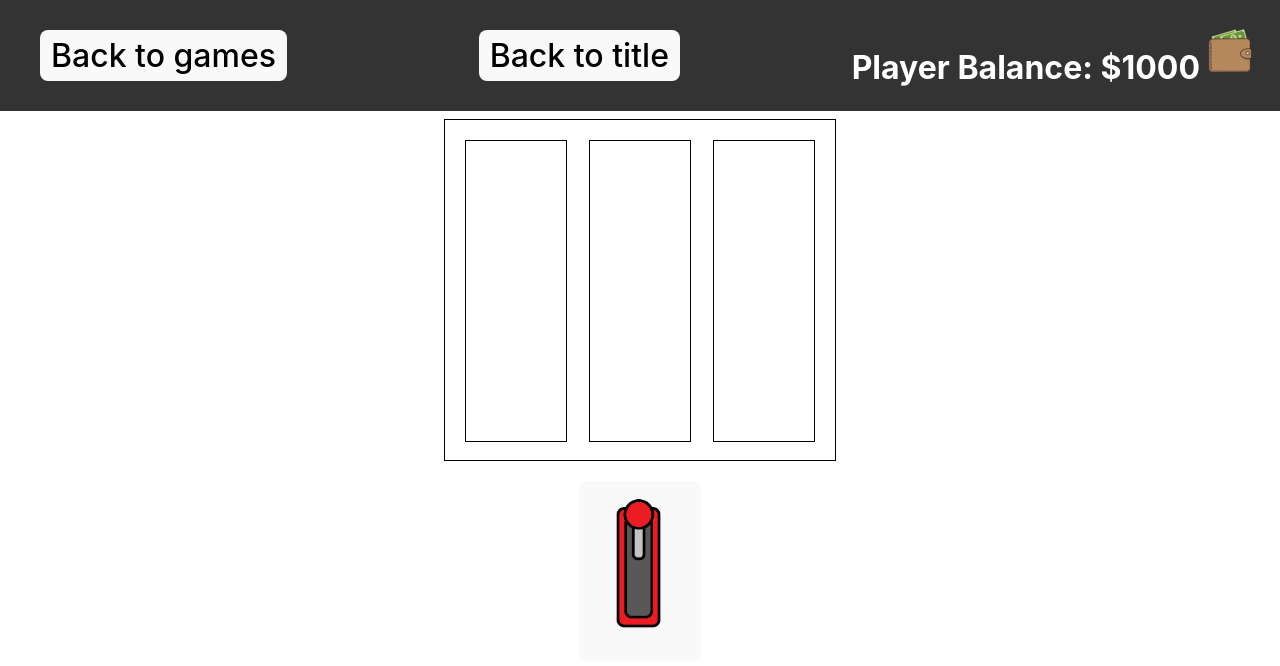
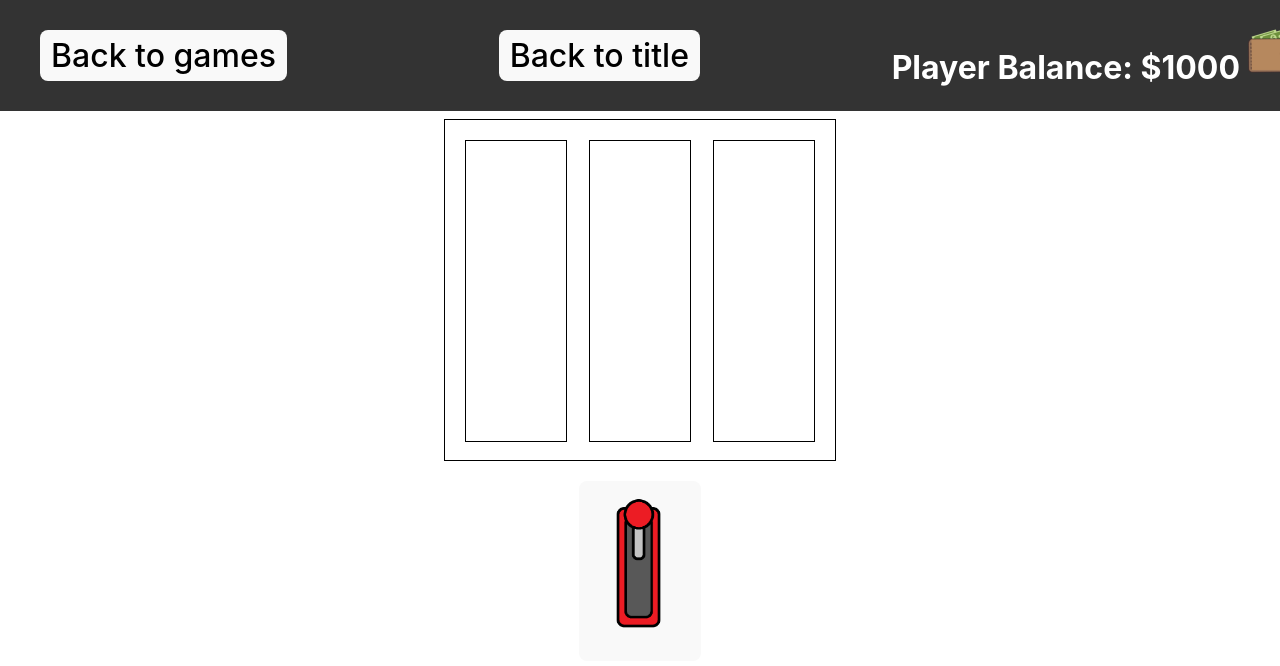
Before and after one commit to ThomasClifton/CasinoSim, a React (Vite) app: page /slots in a window 1280 px wide. Shown: the top 666 px of the page. Built offline with nearby package versions, Linux system fonts and the light colour scheme.

Commit message:
fixed header

```diff
--- a/src/App.tsx
+++ b/src/App.tsx
@@ -1,21 +1,15 @@
-import { useState } from 'react'
 import { BrowserRouter as Router, Routes, Route } from 'react-router-dom';
 import './styles/main.css'
 import Slots from './containers/SlotsGameContainer';
 import Blackjack from './containers/BlackjackGameContainer';
-import Header from './components/header';
 import Home from './containers/HomeContainer';
 import Casino from './containers/CasinoContainer';
 //import './App.css';
 
 function App() {
-  const [playerBalance, setPlayerBalance] = useState(1000)
-
   return (
     <Router>
             <div>
-                <Header balance={playerBalance} />
-
                 <Routes>
                     <Route path="/" element={<Home />} />
                     <Route path="/casino" element={<Casino />} />
--- a/src/containers/BlackjackGameContainer.tsx
+++ b/src/containers/BlackjackGameContainer.tsx
@@ -1,9 +1,14 @@
+import Header from "../components/header.tsx";
+import React from "react";
+
 const Blackjack = () => {
     return (
-        <div>
-            <h2>Blackjack Game Page</h2>
-            {/* Add Blackjack game content */}
-        </div>
+        <><Header balance={1000}/>
+            <div>
+                <h2>Blackjack Game Page</h2>
+                {/* Add Blackjack game content */}
+            </div>
+        </>
     );
 };
 
--- a/src/containers/CasinoContainer.tsx
+++ b/src/containers/CasinoContainer.tsx
@@ -1,9 +1,14 @@
 import { Link } from 'react-router-dom';
 import '../styles/_home.css';
+import Header from "../components/header.tsx";
+import { useState } from 'react'
 //import '../styles/_casino.css';
 
 const Casino = () => {
+    const [playerBalance, setPlayerBalance] = useState(1000)
+
     return (
+        <><Header balance={playerBalance}/>
             <div className="casino-container">
                 <div className="casino-buttons">
                     <Link to="/slots">
@@ -14,6 +19,7 @@ const Casino = () => {
                     </Link>
                 </div>
             </div>
+        </>
     );
 };
 
--- a/src/containers/HomeContainer.tsx
+++ b/src/containers/HomeContainer.tsx
@@ -1,5 +1,6 @@
 import { Link } from 'react-router-dom';
 import '../styles/_home.css';
+
 
 const Home = () => {
     return (
--- a/src/containers/SlotsGameContainer.tsx
+++ b/src/containers/SlotsGameContainer.tsx
@@ -1,5 +1,6 @@
 import React, { useState } from "react";
 import "/src/styles/_slots.css";
+import Header from "../components/header.tsx";
 
 const slotsItems = ['melon', 'heart', 'cherry', 'clover', 'bell', 'bar', 'seven'];
 const slotsImages: {[key:string]: string} = {
@@ -32,6 +33,7 @@ const Slots = () => {
 
     return (
         <>
+            <Header balance={1000}/>
             <div className="slotsContainer">
                 {selectedItems.map((selectedItem, index) => (
                     <div className="column" key={index}>
--- a/src/styles/_header.css
+++ b/src/styles/_header.css
@@ -5,7 +5,7 @@
     justify-content: space-between;
     align-items: center;
     padding: 10px 20px;
-    width: calc(100% - 40px);
+    width: 100%;
     position: fixed;
     top: 0;
     left: 0;
```
Lines whose indentation alone changed are shown as unchanged.
